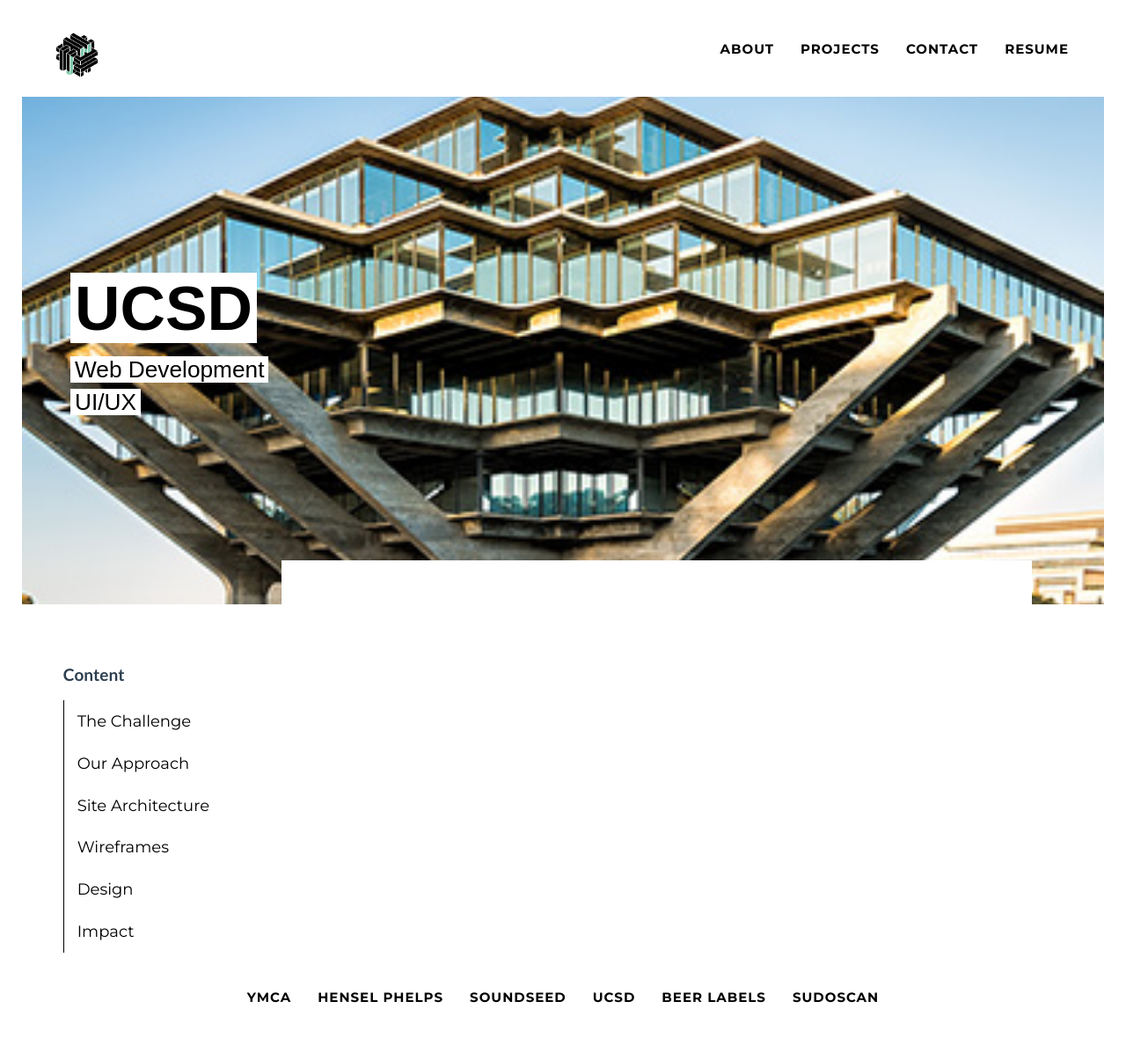
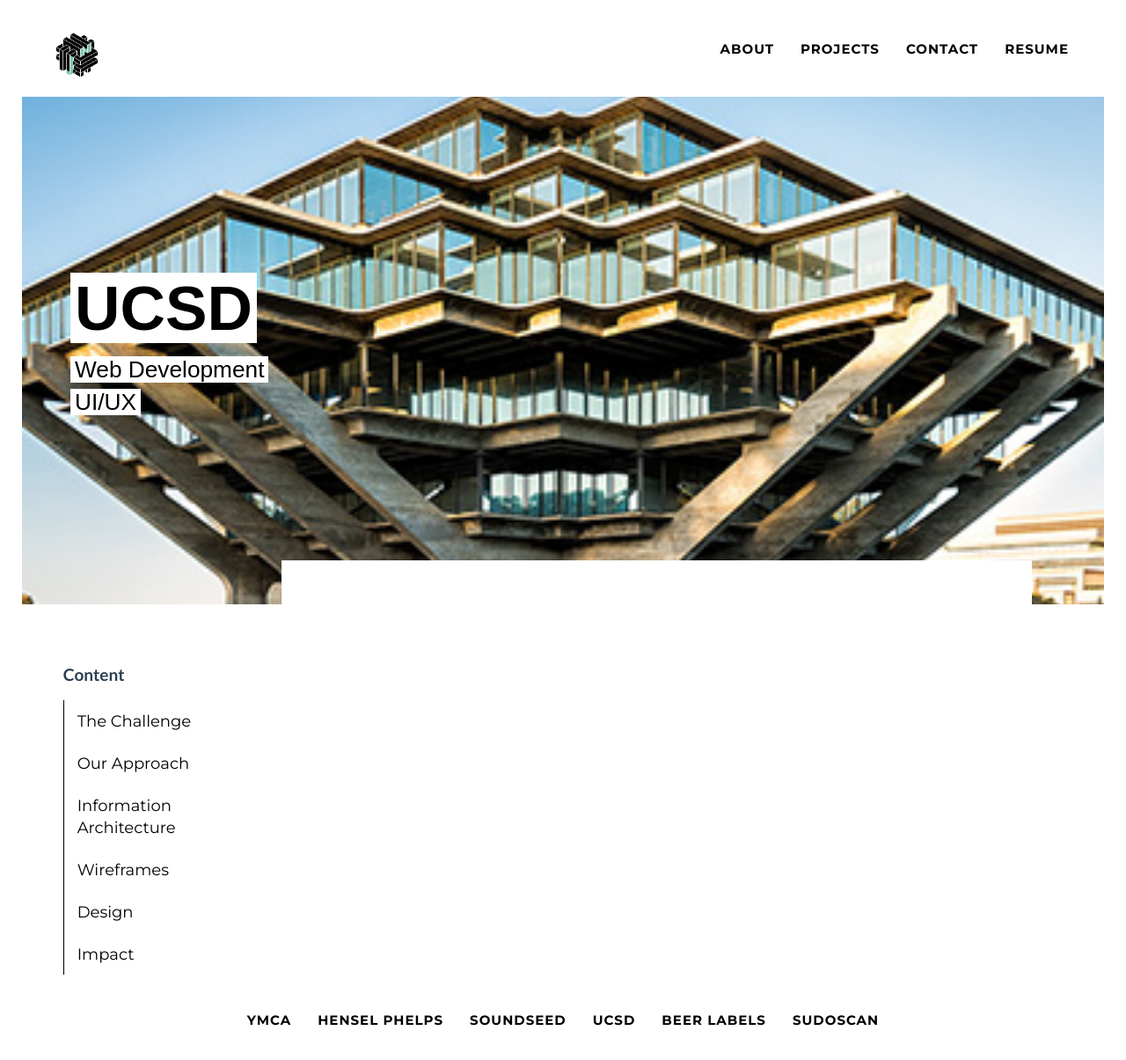
Before and after one commit to jeni4nguy/jeni4nguy.github.io, a Jekyll site: the page built from _posts/2014-07-15-project-4.markdown, in a window 1280 px wide and 1216 px high. Shown: the top 1205 px of the window at 88% size. Built offline with Jekyll 4.4.1, drawn with Linux system fonts in a browser that asks for light colours.

Commit message:
Rename
Info Architecture

```diff
--- a/_includes/project-body-nav.html
+++ b/_includes/project-body-nav.html
@@ -11,7 +11,7 @@
             <a href="#section2">Our Approach</a>
         </li>
         <li class="page-scroll">
-            <a href="#section3">Site Architecture</a>
+            <a href="#section3">Information Architecture</a>
         </li>
         <li class="page-scroll">
             <a href="#section4">Wireframes</a>
--- a/_posts/2014-07-18-project-1.markdown
+++ b/_posts/2014-07-18-project-1.markdown
@@ -41,7 +41,7 @@
 ![user flows](../img/portfolio/ymca/user-flows.jpg "User Flows"){:.img-responsive .mx-auto}
 
 {:#section3}
-### Site Architecture
+### Information Architecture
 
 Next, we created an information architecture (IA). This was actually a beast to tackle due to the enormous size of their website. Performing a detailed audit and analysis of the existing content was no easy task. They had at least 2,000 webpages because it had just accumulated over the years with individual pages being created each time they had new information instead of being added to an existing page. This certainly posed a challenge as we had to figure out what was the best way to present this deliverable. We couldn’t follow standard conventions where it would look like a family tree. In the image below, we attempted to do so but it would be too large of a document if we kept expanding the branches. We tried to experiment with software such as Balsamiq, Axure, and Adobe XD. Nothing currently on the market seemed to fulfill our needs so we ended up putting everything on a Google spreadsheet. We were able to cut them down to about 300 pages which is a significant trim.
 
```
